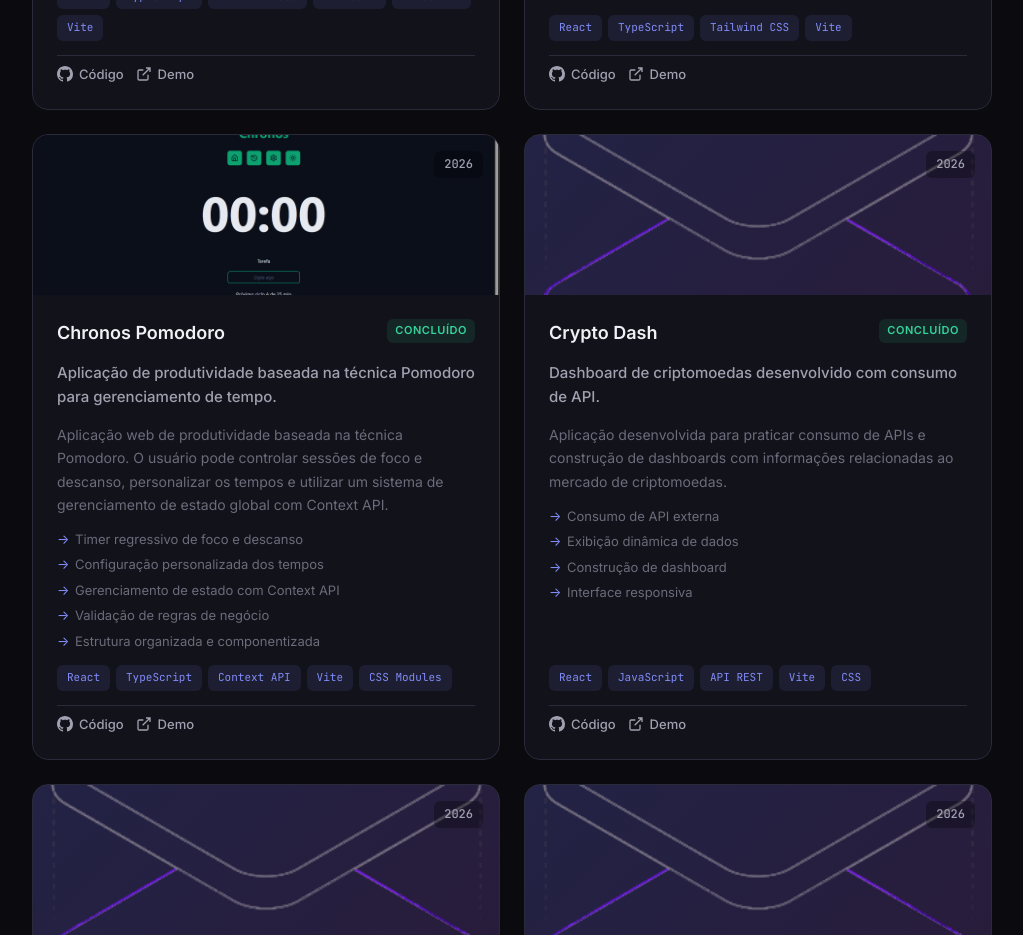
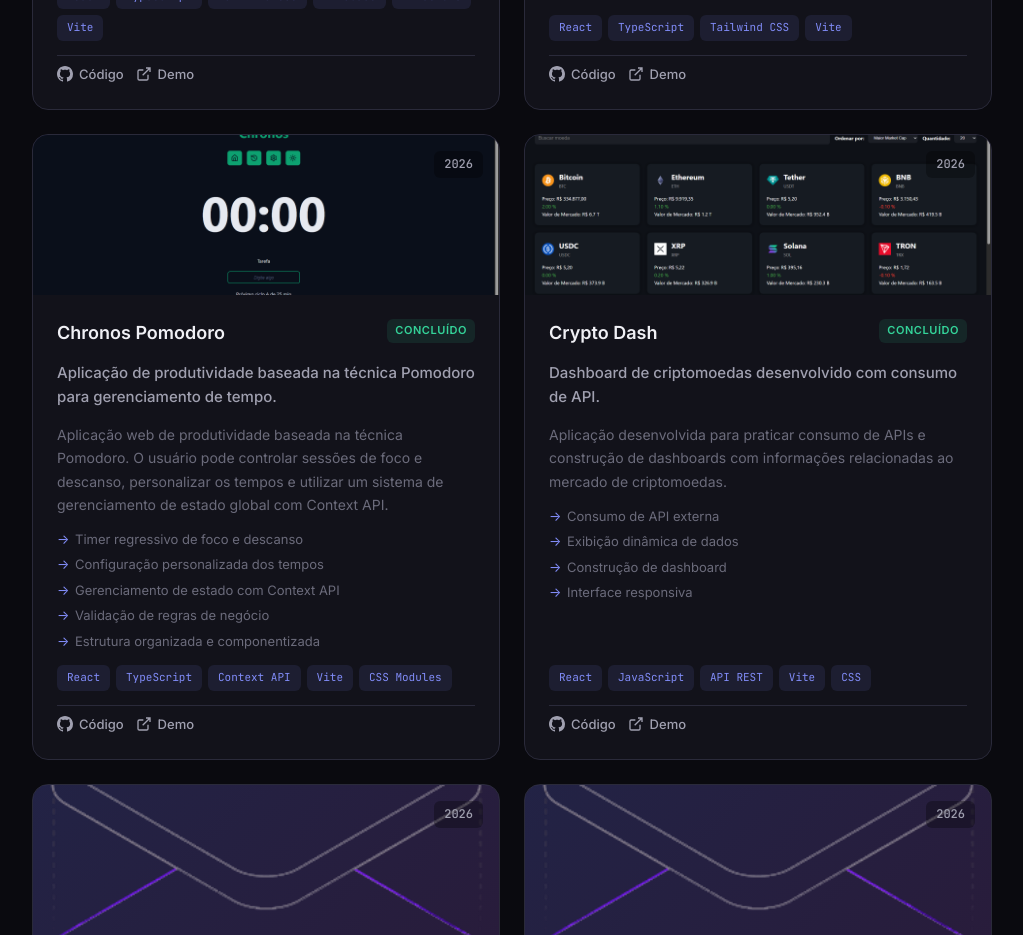
Before and after one commit to gabrielcavalcantedossantos1/portifolio, a React (Vite) app: page / in a window 1280 px wide. Shown: the part 3400-4335 px from the top of the page, without its empty margins (128-1151 px from the left). Built offline with nearby package versions, Linux system fonts and the light colour scheme.

Commit message:
image criptoDash

```diff
--- a/src/data.ts
+++ b/src/data.ts
@@ -3,6 +3,7 @@ import type { Experience, Project } from "./types";
 import studyFlow from "./assets/imageProjectsFrontEnd/studyFlow.png";
 import ecommerce from "./assets/imageProjectsFrontEnd/e-commerce.png";
 import pomodoro from "./assets/imageProjectsFrontEnd/pomodoro.png";
+import criptoDash from "./assets/imageProjectsFrontEnd/criptoDash.png";
 
 export const experiences: Experience[] = [
   {
@@ -103,7 +104,7 @@ export const frontendProjects: Project[] = [
     description: "Dashboard de criptomoedas desenvolvido com consumo de API.",
     longDescription:
       "Aplicação desenvolvida para praticar consumo de APIs e construção de dashboards com informações relacionadas ao mercado de criptomoedas.",
-    image: "/src/assets/hero.png",
+    image: criptoDash,
     technologies: ["React", "JavaScript", "API REST", "Vite", "CSS"],
     githubUrl: "https://github.com/gabrielcavalcantedossantos1/cripto-dash",
     liveUrl: "https://cripto-dash-wine.vercel.app/",
```
Also changed, not shown: src/assets/imageProjectsFrontEnd/criptoDash.png (added).
